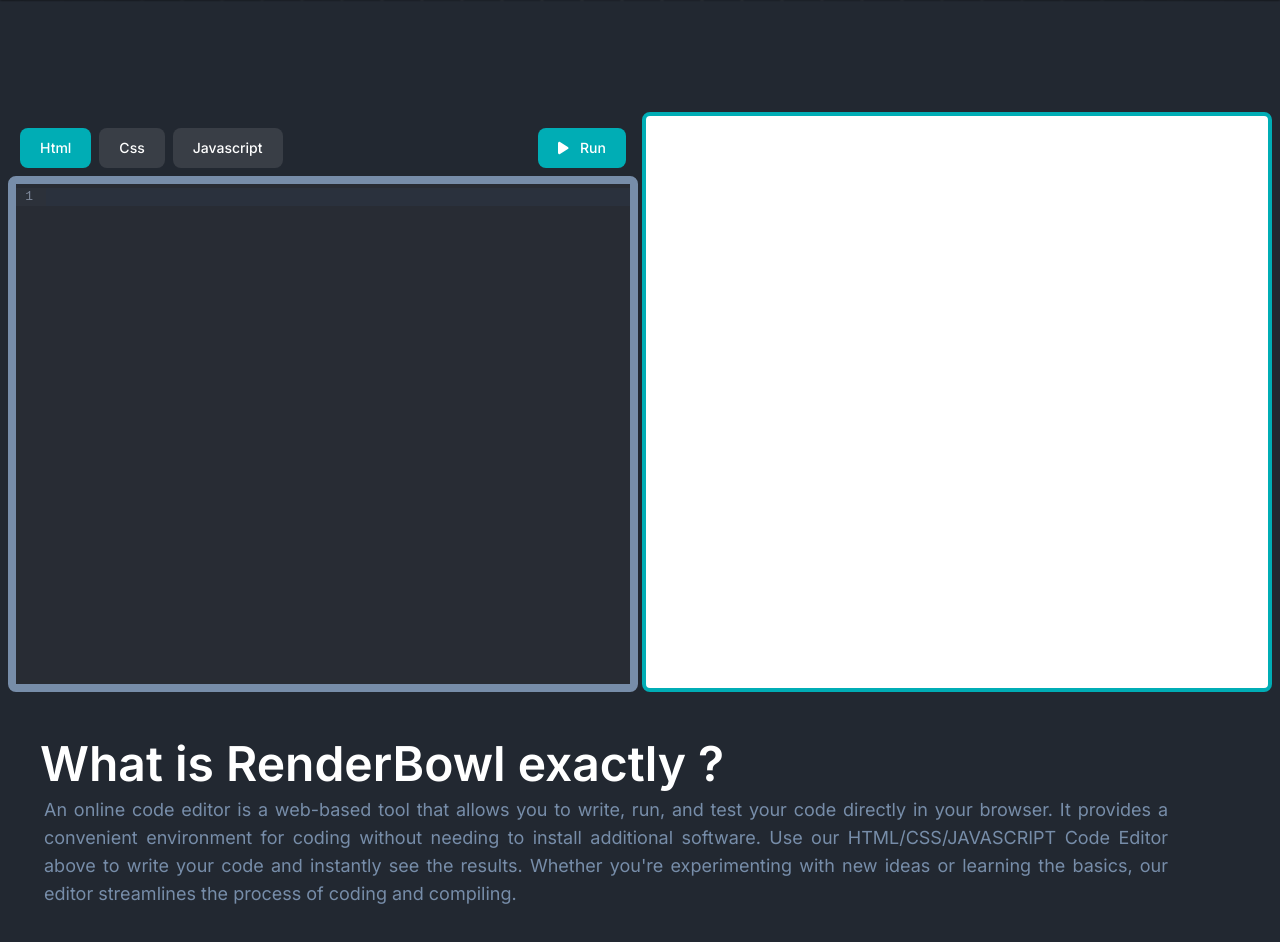
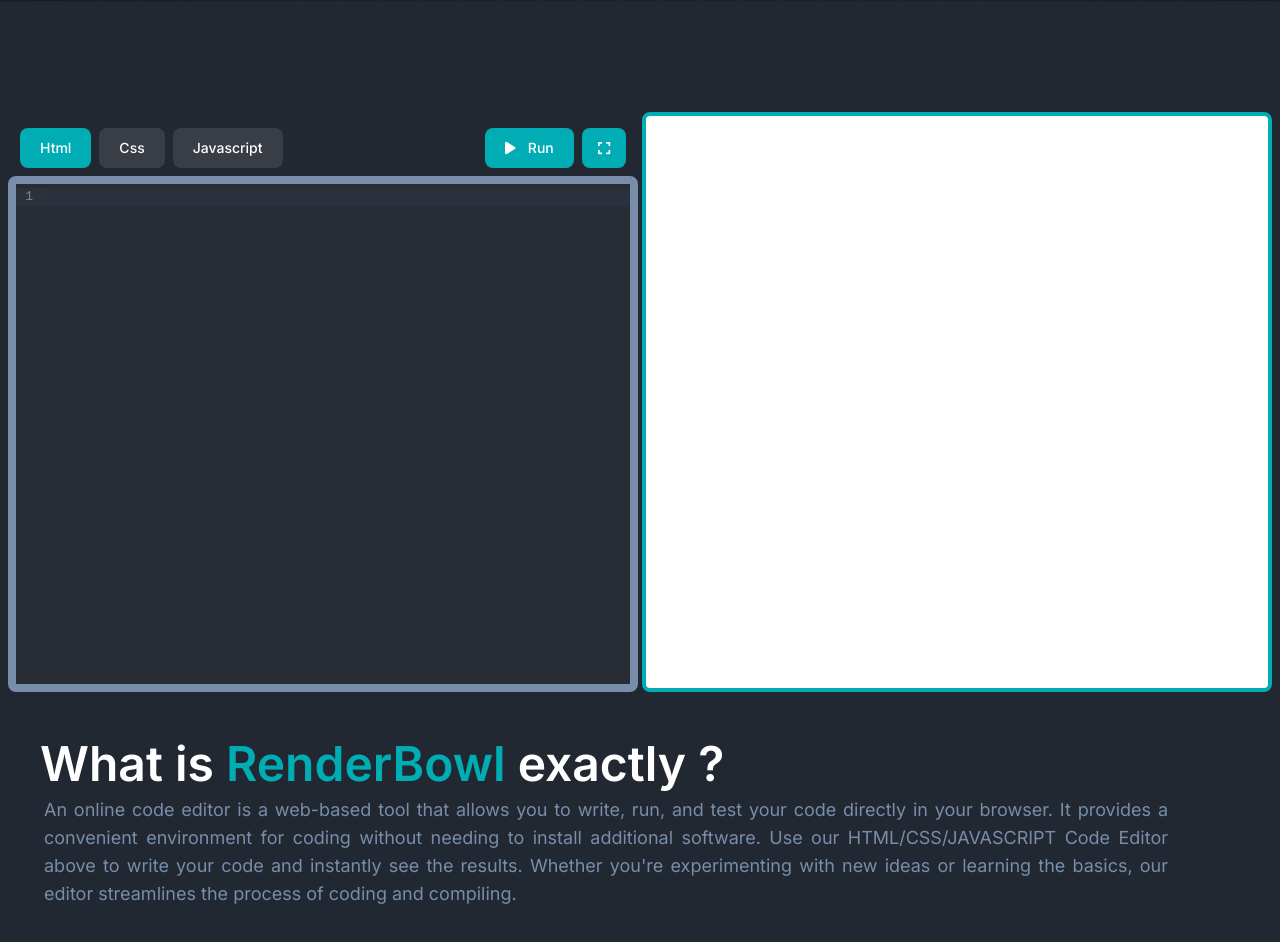
Before and after one commit to yassir-chouika/Rendering_Bowl, a React (Vite) app: page / in a window 1280 px wide. Shown: the part 800-1742 px from the top of the page. Built offline with nearby package versions, Linux system fonts and the light colour scheme; a web font is replaced by a local one; what tailwindcss-motion would draw is missing.

Commit message:
feat: add expand feature for better visual experience
- Added an expand button to maximize the rendered output for better visibility.
- Implemented a full-screen mode with a dark overlay for focused viewing.
- Included a close button to collapse the expanded view.

```diff
--- a/src/components/Hero.jsx
+++ b/src/components/Hero.jsx
@@ -5,7 +5,7 @@
 const Hero = () => {
   return (
     <div className="relative px-4 min-h-screen flex flex-col items-center">
-      <h1 className="[text-shadow:_0_2px_8px_#778DA9] text-white text-5xl tablet:text-6xl laptop:text-8xl text-center mt-16 dark:text-gray-900 motion-opacity-in-0 motion-translate-x-in-100 motion-blur-in-md motion-duration-1000">
+      <h1 className="[text-shadow:_0_2px_8px_#778DA9] dark:[text-shadow:_0_2px_8px_#3e4043] text-white text-5xl tablet:text-6xl laptop:text-8xl text-center mt-16 dark:text-PaletteTeal motion-opacity-in-0 motion-translate-x-in-100 motion-blur-in-md motion-duration-1000">
         Welcome to RenderBowl —<br className="hidden laptop:block" /> Code
         Rendering Reimagined
       </h1>
--- a/src/components/InfoSection.jsx
+++ b/src/components/InfoSection.jsx
@@ -50,7 +50,7 @@
   return (
     <section>
       <h2 className="text-white dark:text-gray-900 text-2xl text-center laptop:text-left tablet:text-5xl font-semibold mt-10  tablet:ml-10">
-        What is RenderBowl exactly ?
+        What is <span className="text-PaletteTeal">RenderBowl</span> exactly ?
       </h2>
       <p className="text-PaletteGray ml-5 mr-5 text-md text-justify tablet:text-lg laptop:ml-11 laptop:mt-2 laptop:mr-28 mb-28">
         An online code editor is a web-based tool that allows you to write, run,
--- a/src/components/RenderingSection.jsx
+++ b/src/components/RenderingSection.jsx
@@ -4,7 +4,11 @@
 import { css } from "@codemirror/lang-css";
 import { javascript } from "@codemirror/lang-javascript";
 import { FontAwesomeIcon } from "@fortawesome/react-fontawesome";
-import { faPlay } from "@fortawesome/free-solid-svg-icons";
+import {
+  faPlay,
+  faExpand,
+  faCompress,
+} from "@fortawesome/free-solid-svg-icons";
 
 const RenderingSection = () => {
   const [activeTab, setActiveTab] = useState("html");
@@ -12,6 +16,7 @@
   const [cssCode, setCssCode] = useState("");
   const [jsCode, setJsCode] = useState("");
   const [renderedContent, setRenderedContent] = useState("");
+  const [isExpanded, setIsExpanded] = useState(false);
 
   const handleRun = () => {
     const combinedCode = `
@@ -20,6 +25,10 @@
       <script>${jsCode}</script>
     `;
     setRenderedContent(combinedCode);
+  };
+
+  const handleExpand = () => {
+    setIsExpanded(!isExpanded);
   };
 
   const getEditorLanguage = () => {
@@ -38,7 +47,7 @@
   return (
     <main className="w-full flex flex-col gap-2 laptop:flex-row laptop:gap-1 p-2">
       {/* Code typing area */}
-      <div id="target-section" className="laptop:w-1/2 ">
+      <div id="target-section" className="laptop:w-1/2">
         <div className="flex flex-row justify-between pt-2 tablet:px-1">
           <div className="flex flex-row py-2 tablet:p-2">
             {["Html", "Css", "Javascript"].map((tab) => (
@@ -46,7 +55,7 @@
                 key={tab}
                 type="button"
                 onClick={() => setActiveTab(tab.toLowerCase())}
-                className={`text-white bg-SlightlyBlack hover:bg-[#2D3238] focus:ring-4 focus:ring-[#00ADB5]/50  font-medium rounded-lg text-sm px-5 py-2.5 me-2 hover:scale-105 duration-200 ${
+                className={`text-white bg-SlightlyBlack hover:bg-[#2D3238] focus:ring-4 focus:ring-[#00ADB5]/50 font-medium rounded-lg text-sm px-5 py-2.5 me-2 hover:scale-105 duration-200 ${
                   activeTab === tab.toLowerCase() ? "bg-[#00ADB5]" : ""
                 }`}
               >
@@ -54,14 +63,27 @@
               </button>
             ))}
           </div>
+
+          <div>
             <button
               type="button"
               onClick={handleRun}
               className="text-white bg-PaletteTeal hover:bg-[#009198] focus:ring-4 focus:ring-[#00ADB5]/50 font-medium rounded-lg text-sm px-5 py-2.5 me-2 m-2 focus:outline-none hover:scale-105 duration-200"
             >
-            <FontAwesomeIcon className=" mr-3" icon={faPlay} />
+              <FontAwesomeIcon className="mr-3" icon={faPlay} />
               Run
             </button>
+            <button
+              type="button"
+              onClick={handleExpand}
+              className="hidden tablet:inline-block text-white bg-PaletteTeal hover:bg-[#009198] focus:ring-4 focus:ring-[#00ADB5]/50 font-medium rounded-lg text-sm px-4 py-2.5 me-2  focus:outline-none hover:scale-105 duration-200"
+            >
+              <FontAwesomeIcon
+                icon={isExpanded ? faCompress : faExpand}
+                style={{ color: "#ffffff" }}
+              />
+            </button>
+          </div>
         </div>
         {/* Code editor */}
         <div className="border-solid border-4 bg-PaletteGray border-PaletteGray dark:bg-gray-900 dark:border-gray-900 p-1 rounded-lg">
@@ -84,11 +106,37 @@
           />
         </div>
       </div>
+
       {/* Rendered output */}
       <div
-        className=" laptop:w-1/2 bg-white border-solid border-4 border-PaletteTeal p-2 rounded-lg"
-        dangerouslySetInnerHTML={{ __html: renderedContent }}
+        className={`${
+          isExpanded
+            ? "fixed inset-0 z-50 p-4 bg-black bg-opacity-75"
+            : "laptop:w-1/2"
+        }`}
+      >
+        <div className="bg-white border-solid border-4 border-PaletteTeal p-2 rounded-lg h-full">
+          <iframe
+            srcDoc={renderedContent}
+            title="Rendered Output"
+            sandbox="allow-scripts"
+            className="w-full h-full"
           />
+        </div>
+        {isExpanded && (
+          <button
+            type="button"
+            onClick={handleExpand}
+            className="fixed top-2 right-2 text-white bg-PaletteTeal hover:bg-[#009198] focus:ring-4 focus:ring-[#00ADB5]/50 font-medium rounded-lg text-sm px-3 py-2 focus:outline-none hover:scale-105 duration-200"
+          >
+            <FontAwesomeIcon
+              icon={faCompress}
+              size="lg"
+              style={{ color: "#ffffff" }}
+            />
+          </button>
+        )}
+      </div>
     </main>
   );
 };
```
Lines whose indentation alone changed are shown as unchanged.
